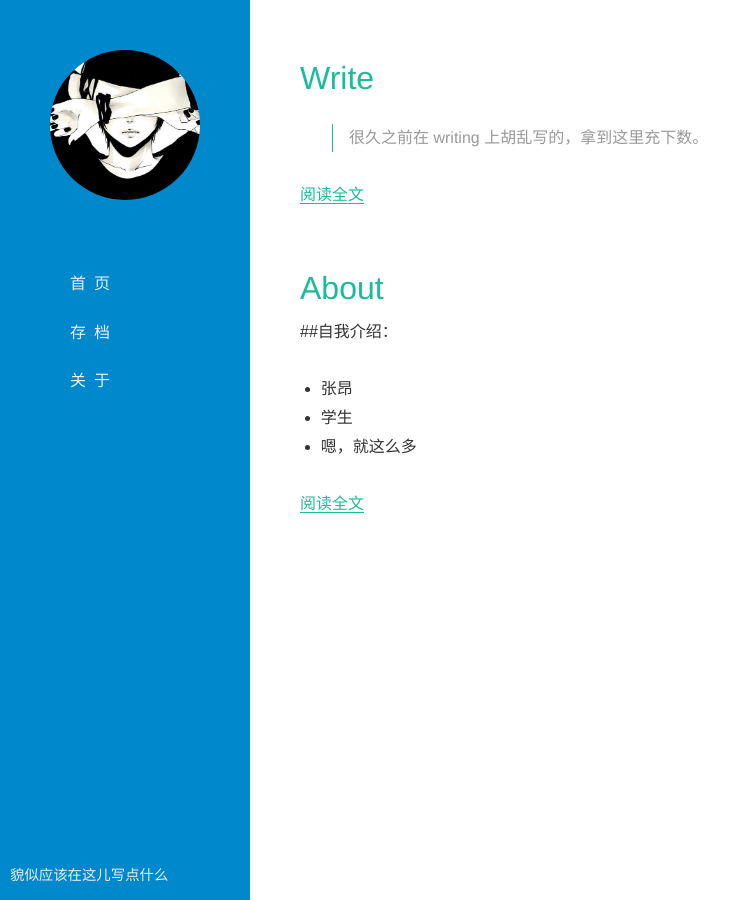
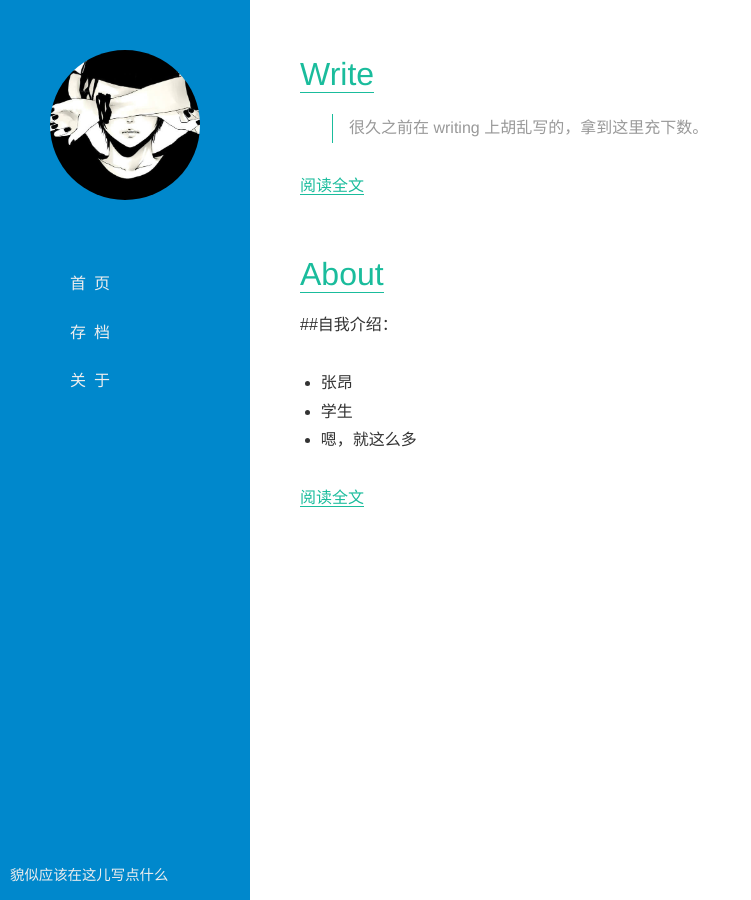
Before and after one commit to for-l00p/zhangziang.github.io, a Jekyll site: the page built from index.html, in a window 1280 px wide. Shown: the whole page, without its empty margins (0-751 px from the left). Built offline with Jekyll 4.4.1, drawn with Linux system fonts in a browser that asks for light colours; Markdown is read by kramdown in place of the engine named in the settings.

Commit message:
fix bug 2

```diff
--- a/_layouts/page.html
+++ b/_layouts/page.html
@@ -1,6 +1,8 @@
 {% include header.html %}
 <div id = "extractlist">
-    {{content}}
+    <div class="typo">
+        {{content}}
+    </div>
 </div>
 </body>
 </html>
--- a/_layouts/post.html
+++ b/_layouts/post.html
@@ -2,8 +2,10 @@
 <div id = "extractlist">
     <h1>{{page.title}}</h1>
     <small>{{ page.date | date: "%F" }}</small>
+    {% if page.tags[0] %}
     <small>&nbsp;|&nbsp;</small>
     <small>{{ page.tags | join: ", " }}</small>
+    {% endif %}
     <div class="typo">
     {{content}}
     </div>
```
